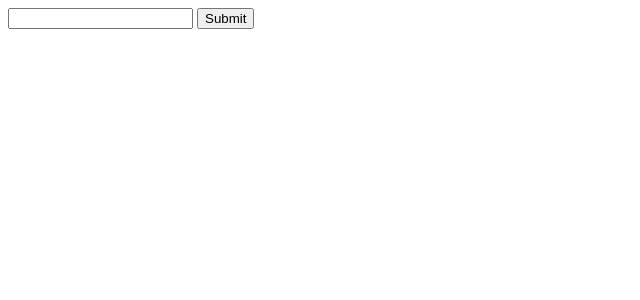
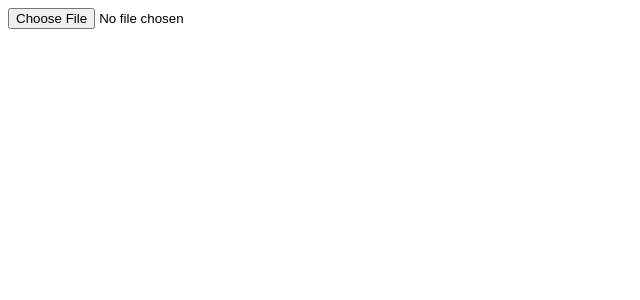
Before and after one commit to samuelj123/penucia, a SvelteKit app: page / in a window 1280 px wide. Shown: the top 300 px of the page, without its empty margins (0-640 px from the left). Built offline with nearby package versions, Linux system fonts and the light colour scheme.

Commit message:
Upload JSON File feature Until now, I had to paste the json file into a text-box, but now I can just directly upload a JSON File. So it's easy.

```diff
--- a/src/components/Dashboard.svelte
+++ b/src/components/Dashboard.svelte
@@ -19,15 +19,15 @@
 
 </script>
 
-<nav>
+<sidebar>
 	<button on:click={Toggleaccounts}>Accounts</button>
 	<button on:click={Togglebudgets}>Budgets</button>
 	<button on:click={Toggledashboard}>Dashboard</button>
-	<a href={controls.string} download="finance.json">Download</a>
+	<a href={controls.rawdata} download="finance.json">Download</a>
 	<button on:click={reset}>Exit</button>
-</nav>
+</sidebar>
 
-
+<main>
 <h3>If Balanced {checkIfBalanced(data.records, data.accounts)}</h3>
 <h3>Is Budget Sensible {isBudgetSensible(MakeBudgetRecords(data.budgets), data.accounts)}</h3>
 {#if toggle==="dashboard"}
@@ -37,3 +37,34 @@
 	{:else if toggle === "budgets"}
 	<BudgetsLayout data={data}/>
 {/if}
+</main>
+
+<!-- <style> -->
+<!-- 	sidebar { -->
+<!-- 		min-height: 100vh; -->
+<!-- 		position: fixed; -->
+<!-- 		top: 0; -->
+<!-- 		left: 0; -->
+<!-- 		width: clamp(20px, 5vw, 50px); -->
+<!-- 		border: 1px solid red; -->
+<!-- 	} -->
+<!-- 	main { -->
+<!-- 		margin-left: clamp(25px, 6vw, 60px); -->
+<!-- 	} -->
+<!---->
+<!-- 	sidebar button, sidebar a { -->
+<!-- 		justify-self: center; -->
+<!-- 		width: clamp( 15px, 4.5vw, 40px); -->
+<!-- 		height: clamp( 15px, 4.5vw, 40px); -->
+<!-- 		text-decoration: none; -->
+<!-- 		display: block; -->
+<!-- 		border: none; -->
+<!-- 		font-family: arial; -->
+<!-- 		font-size: 1em; -->
+<!-- 		color: black; -->
+<!-- 		padding: 0; -->
+<!-- 		margin: 0; -->
+<!-- 		border: 1px solid red; -->
+<!-- 		background: none; -->
+<!-- 	} -->
+<!-- </style> -->
--- a/src/components/FunctionBase.ts
+++ b/src/components/FunctionBase.ts
@@ -2,7 +2,6 @@ export interface Controls {
 		rawdata: string;
 		dashboard: boolean;
 		nope: boolean;
-		string: string;
 	}
 
 export interface Data{
--- a/src/routes/+page.svelte
+++ b/src/routes/+page.svelte
@@ -1,40 +1,47 @@
 <script lang="ts">
 	import type {Data, Controls} from "../components/FunctionBase";
 	import Dashboard from "../components/Dashboard.svelte";
+
 	let data:Data;
+
 
 	let controls:Controls = {
 		rawdata:"",
 		dashboard:false,
-		nope:false,
-		string:""
+		nope:false
 	};
 
 	const reset = () => {
 		controls = {
 			rawdata: "",
 			dashboard:false,
-			nope:false,
-			string:""
+			nope:false
 		}
 	}
 
-	const submitdata = () => {
+	const handleFileUpload = async (event:any) => {
+		const file = event.target.files[0];
 		controls.nope = true;
-		data = JSON.parse(controls.rawdata);
-		controls.nope = false;
-		controls.dashboard = true;
-		controls.string = "data: text/json;charset=utf-8," + encodeURIComponent(JSON.stringify(data));
+		if (file) {
+			const reader = new FileReader();
+			reader.onload = (event) => {
+				if (event.target!) {
+					data = JSON.parse(event.target.result as string);
+				};
+				controls.nope = false;
+				controls.rawdata = "data: text/json;charset=utf-8," + encodeURIComponent(JSON.stringify(data));
+				controls.dashboard = true;
+			}
+			reader.readAsText(file);
+		}
 	}
+</script>
 
-</script>
+
+
 {#if !controls.dashboard}
-	<input
-		type="text"
-		bind:value={controls.rawdata}
-	/>
-	<button on:click={submitdata}>Submit</button>
-{:else}
+	<input type="file" id="jsonFileInput" accept=".json" on:change={handleFileUpload}>
+		{:else}
 	<Dashboard controls={controls} data={data} on:call-reset={reset}/>
 {/if}
 {#if controls.nope}
```
